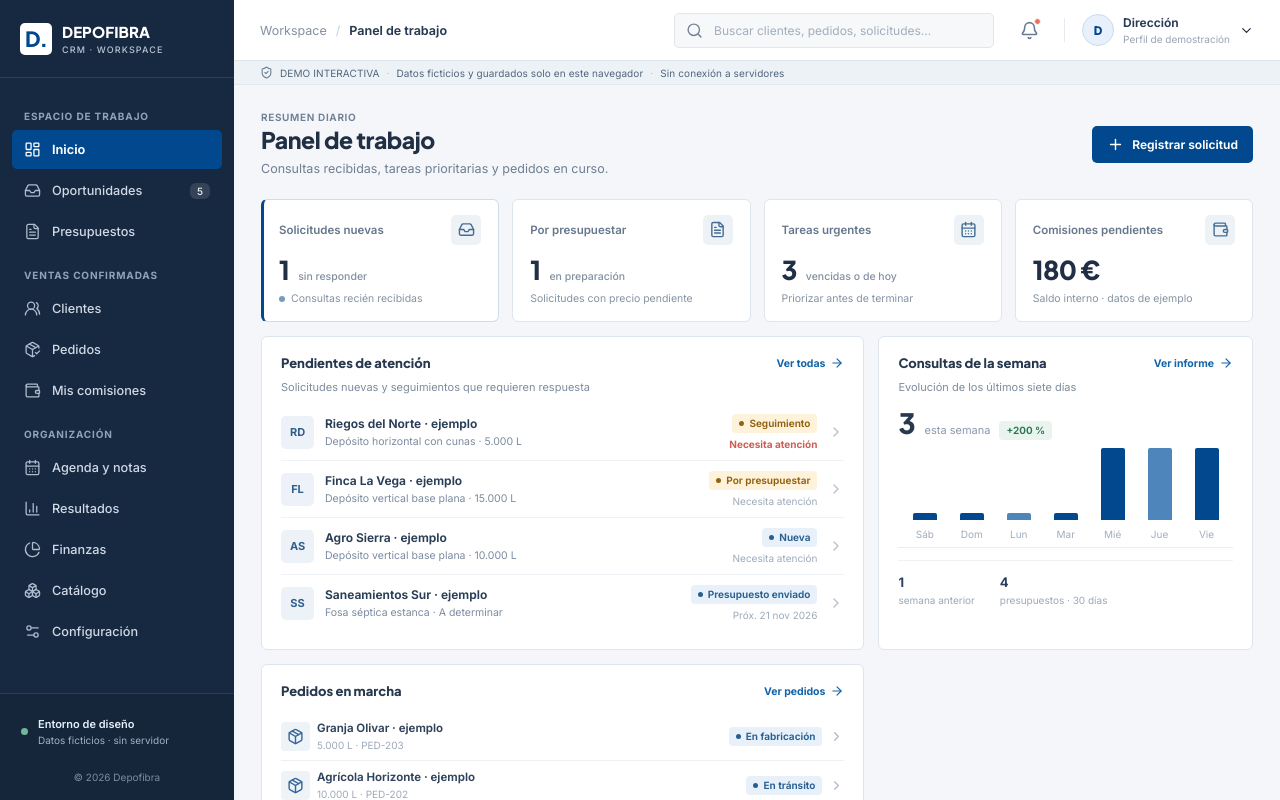
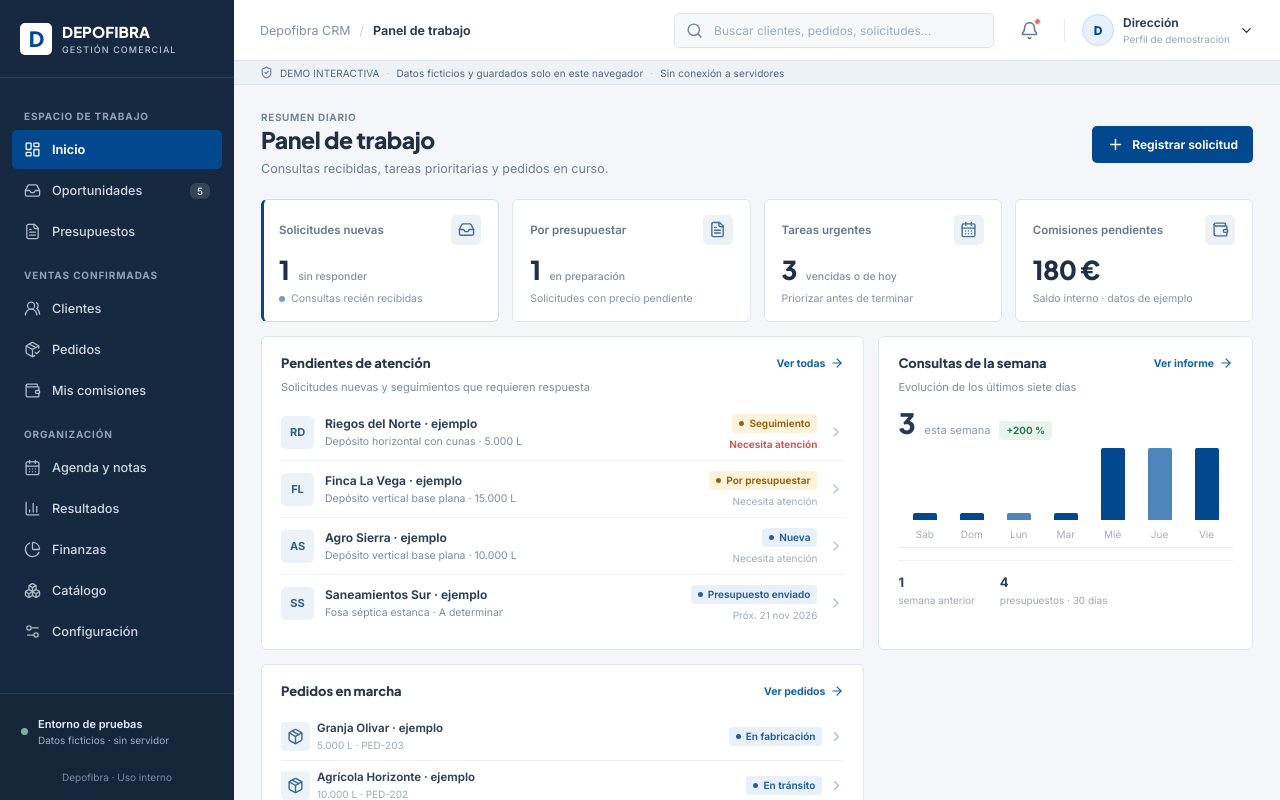
Before and after one commit to juanjogamero/depofibra-crm, a React (Vite) app: page / in a window 1280 px wide. Built offline with nearby package versions, Linux system fonts and the light colour scheme.

Commit message:
ux: align sidebar branding and toolbar language with Depofibra

```diff
--- a/src/App.tsx
+++ b/src/App.tsx
@@ -15,8 +15,8 @@ type Group = { caption: string; links: NavItem[] };
 
 function Brand() {
   return <div className="brand">
-    <div className="brand-mark">D<span>.</span></div>
-    <div className="brand-text"><strong>DEPOFIBRA</strong><small>CRM · WORKSPACE</small></div>
+    <div className="brand-mark">D</div>
+    <div className="brand-text"><strong>DEPOFIBRA</strong><small>GESTIÓN COMERCIAL</small></div>
   </div>;
 }
 function Sidebar({ mobileOpen, onClose }: { mobileOpen: boolean; onClose: () => void }) {
@@ -57,8 +57,8 @@ function Sidebar({ mobileOpen, onClose }: { mobileOpen: boolean; onClose: () =>
         </div>)}
       </div>
       <div className="sidebar-bottom">
-        <div className="sidebar-note"><span className="status-light"/><div><strong>Entorno de diseño</strong><small>Datos ficticios · sin servidor</small></div></div>
-        <div className="sidebar-copyright">© 2026 Depofibra</div>
+        <div className="sidebar-note"><span className="status-light"/><div><strong>Entorno de pruebas</strong><small>Datos ficticios · sin servidor</small></div></div>
+        <div className="sidebar-copyright">Depofibra · Uso interno</div>
       </div>
     </aside>
   </>;
@@ -90,7 +90,7 @@ function Header({ onMenu }: { onMenu: () => void }) {
   return <header className="topbar">
     <div className="topbar-start">
       <button className="icon-button menu-trigger" aria-label="Abrir menú" onClick={onMenu}><Menu size={21}/></button>
-      <div className="breadcrumb"><span>Workspace</span><span className="crumb-slash">/</span><strong>{pageLabel(location.pathname)}</strong></div>
+      <div className="breadcrumb"><span>Depofibra CRM</span><span className="crumb-slash">/</span><strong>{pageLabel(location.pathname)}</strong></div>
     </div>
     <div className="topbar-end">
       <div className="global-search">
```
